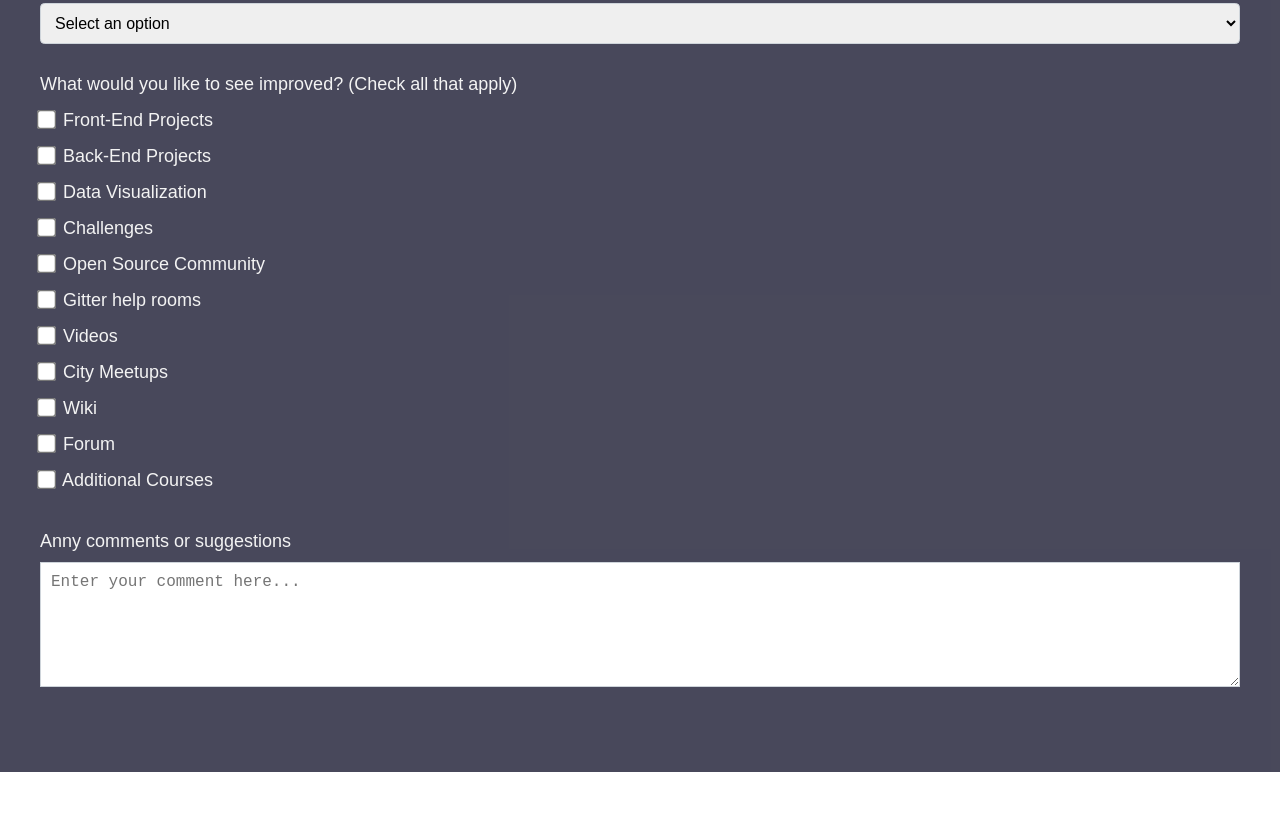
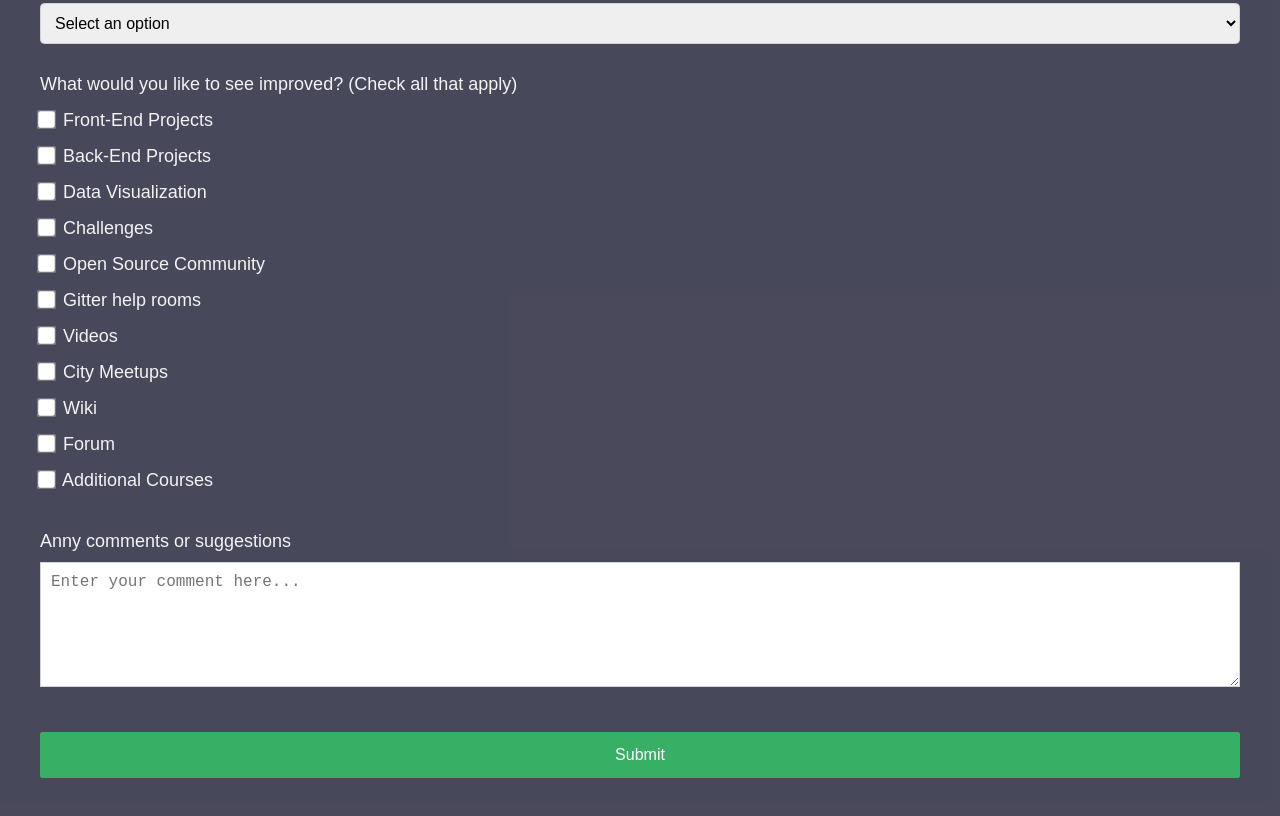
Before and after one commit to ShamilUmaev/Survey-Form, a plain HTML site: page index.html in a window 1280 px wide. Shown: the part 722-1538 px from the top of the page. Before the commit the page ends 1494 px from the top, so only its background shows below. Drawn offline with Linux system fonts and the light colour scheme.

Commit message:
submit button

```diff
--- a/index.html
+++ b/index.html
@@ -116,6 +116,7 @@
           <label for="comment">Anny comments or suggestions</label>
           <textarea name="comment" id="comment" cols="30" rows="10" placeholder="Enter your comment here..."></textarea>
         </div>
+        <input type="submit" value="Submit" id="submit">
       </form>
     </div>
   </div>
--- a/styles.css
+++ b/styles.css
@@ -82,6 +82,16 @@ textarea {
   font-size: 16px;
 }
 
+input[type="submit"] {
+  width: 100%;
+  padding: 13px 0;
+  font-size: 16px;
+  color: white;
+  background-color: #37af65;
+  border: 1px solid #37af65;
+  border-radius: 2px;
+}
+
 .radio-btn-container {
   margin: 10px 0;
 }
```
